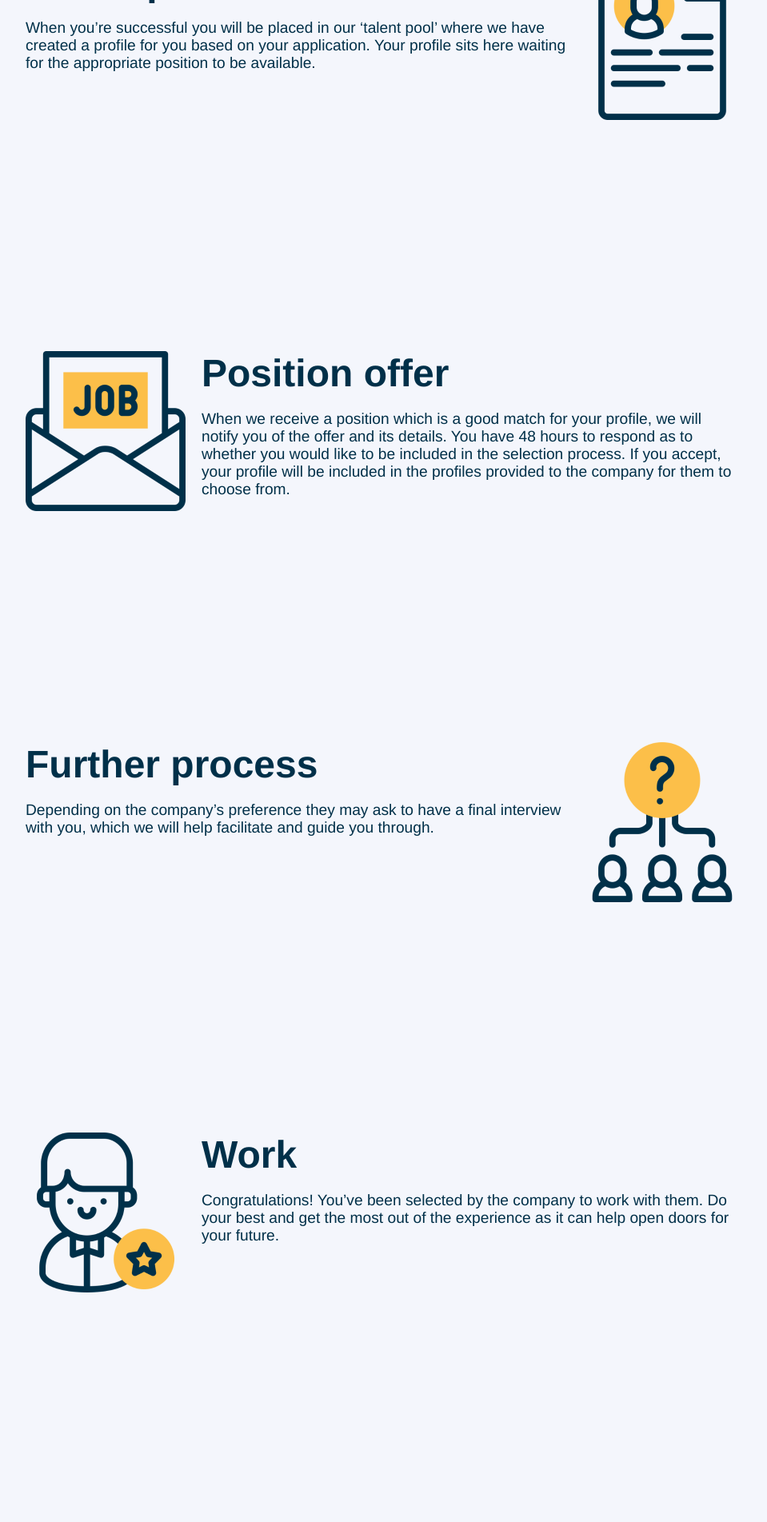
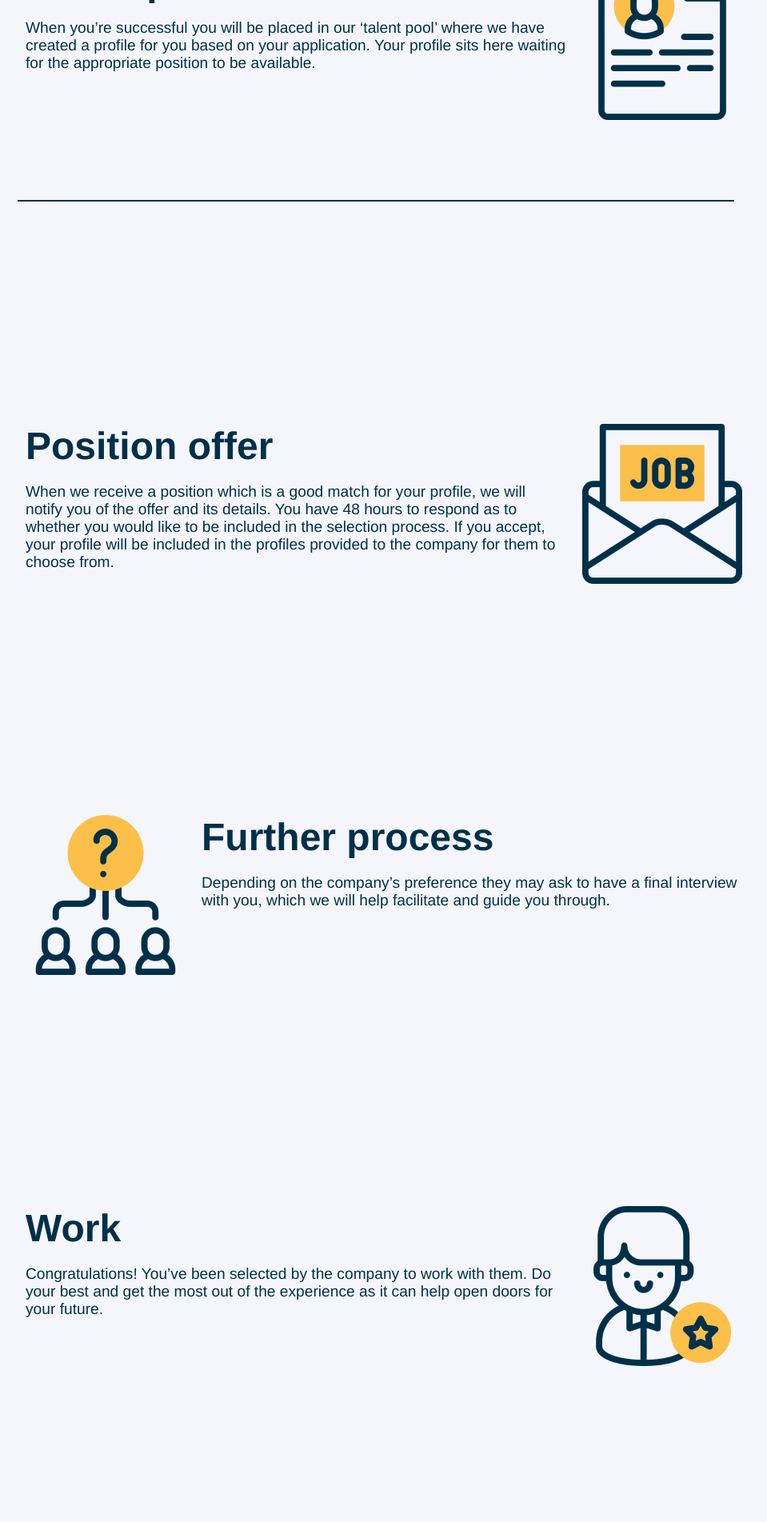
Before and after one commit to magma-recruiting/website, a Jekyll site: the page built from students.html, in a window 1280 px wide. Shown: the part 1825-3728 px from the top of the page at 80% size, without its empty margins (170-1129 px from the left). Built offline with Jekyll 4.4.1, drawn with Linux system fonts in a browser that asks for light colours.

Commit message:
Added visual break after talent pool

```diff
--- a/_layouts/info.html
+++ b/_layouts/info.html
@@ -7,6 +7,9 @@ layout: default
 <p id="selling-point">{{ page.selling_point | markdownify }}</p>
 <div>
 	{% for section in page.sections %}
+		{% if section.title == 'hr' %}
+			<hr>
+		{% else %}
 			<div class="info-section">
 				{% assign info_page_folder = page.title | downcase | slugify %}
 				{% assign section_filename = section.title | downcase | slugify | append: '.webp' %}
@@ -15,6 +18,7 @@ layout: default
 				<h3>{{ section.title }}</h3>
 				<p>{{ section.description | markdownify }}</p>
 			</div>
+		{% endif %}
 	{% endfor %}
 </div>
 <p>{{ page.extra_text | markdownify }}</p>
--- a/_sass/info.scss
+++ b/_sass/info.scss
@@ -50,3 +50,8 @@
     }
   }
 }
+
+hr {
+  margin-top: 10%;
+  border: 1px solid $accent-color;;
+}
--- a/students.html
+++ b/students.html
@@ -24,6 +24,7 @@ sections:
     description: |-
       When you're successful you will be placed in our 'talent pool' where we have created a profile for you based on your application. Your profile sits
       here waiting for the appropriate position to be available.
+  - title: hr
   - title: Position offer
     description: |-
       When we receive a position which is a good match for your profile, we will notify you of the offer and its details. You have 48 hours to respond
```
Lines whose indentation alone changed are shown as unchanged.
